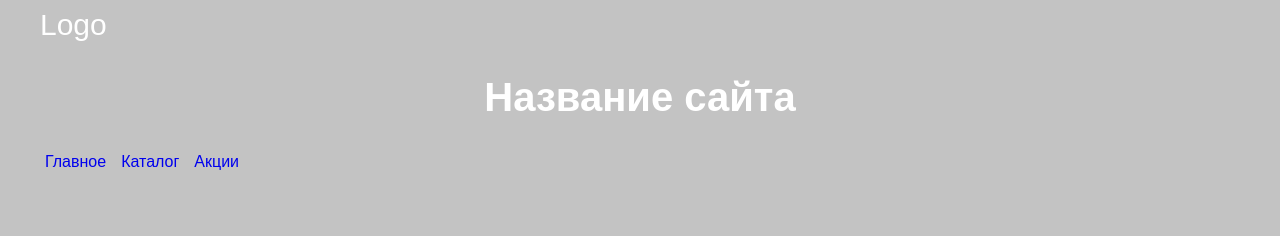
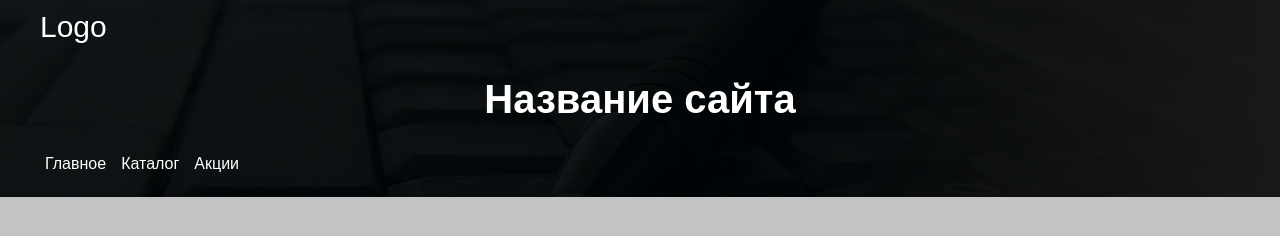
Before and after one commit to Mangstar/gitPractic, a plain HTML site: page index.html in a window 1280 px wide. Drawn offline with Linux system fonts and the light colour scheme.

Commit message:
В шапку добавлен фон и затемнение. Изменены стили меню.

```diff
--- a/css/style.css
+++ b/css/style.css
@@ -1,8 +1,11 @@
 body {
+	padding: 0;
+	margin: 0;
 	font-family: Arial, sans-serif;
 	font-size: 14px;
 	background-color: #c3c3c3;
 	color: #fff;
+	overflow: hidden;
 }
 
 .l-wrapper {
@@ -10,8 +13,34 @@ body {
 	margin: 0 auto;
 }
 
+.l-default-overlay {
+	position: absolute;
+	top: 0;
+	left: 0;
+	display: block;
+	width: 100%;
+	height: 100%;
+	background-color: rgba(1, 1, 1, 0.9);
+	z-index: 1;
+}
+
 .c-logo {
 	font-size: 30px;
+}
+
+.c-header {
+	background-image: url(../img/c-header/c-header-background.webp);
+	background-repeat: no-repeat;
+	background-position: 50% 50%;
+	-webkit-background-size: cover;
+	background-size: cover;
+	padding: 10px;
+	position: relative;
+}
+
+.c-header__content {
+	position: relative;
+	z-index: 2;
 }
 
 .c-header__title {
@@ -41,11 +70,14 @@ body {
 }
 
 .c-navigation__link {
+	position: relative;
 	text-decoration: none;
 	padding: 5px;
-	transition: text-decoration 0.5s ease;
+	color: #fff;
+	border-bottom: 1px solid transparent;
+	transition: border-bottom-color 0.5s ease;
 }
 
 .c-navigation__link:hover {
-	text-decoration: underline;
+	border-bottom-color: #fff;
 }
--- a/index.html
+++ b/index.html
@@ -9,6 +9,7 @@
 </head>
 <body>
 	<header class="c-header">
+		<div class="l-default-overlay"></div>
 		<div class="l-wrapper">
 			<section class="c-header__content">
 				<div class="c-header__top">
```
Also changed, not shown: img/c-header/c-header-background.webp (added).
